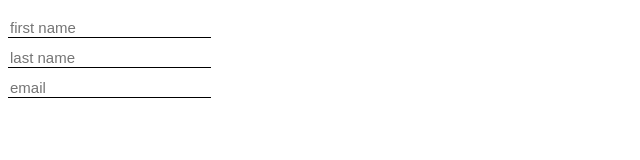
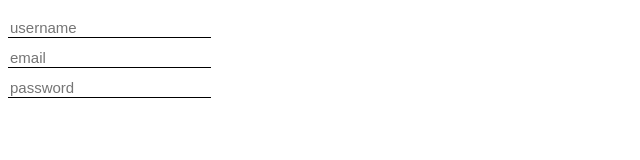
Before and after one commit to mfpierre/jquery-floating-placeholder, a plain HTML site: page demo.html in a window 1280 px wide. Shown: the full height of the page, 0-640 px from the left. Drawn offline with nearby package versions, Linux system fonts and the light colour scheme.

Commit message:
fix html

```diff
--- a/demo.html
+++ b/demo.html
@@ -1,5 +1,7 @@
+<!DOCTYPE html>
 <html>
 <head>
+    <meta charset="UTF-8">
     <style>
         body {
             font-family: 'Lucida Grande', 'Helvetica Neue', sans-serif;
@@ -21,14 +23,13 @@
             left:5px;
             transition: color .2s ease-in;
         }
-
     </style>
 </head>
 <body>
     <form>
-        <input type="text" placeholder="first name">
-        <input type="password" placeholder="last name">
+        <input type="text" placeholder="username">
         <input type="email" placeholder="email">
+        <input type="password" placeholder="password">
     </form>
     <script src="http://ajax.googleapis.com/ajax/libs/jquery/1.10.2/jquery.min.js"></script>
     <script src="jquery-floating-placeholder.min.js"></script>
```
Lines whose indentation alone changed are shown as unchanged.
